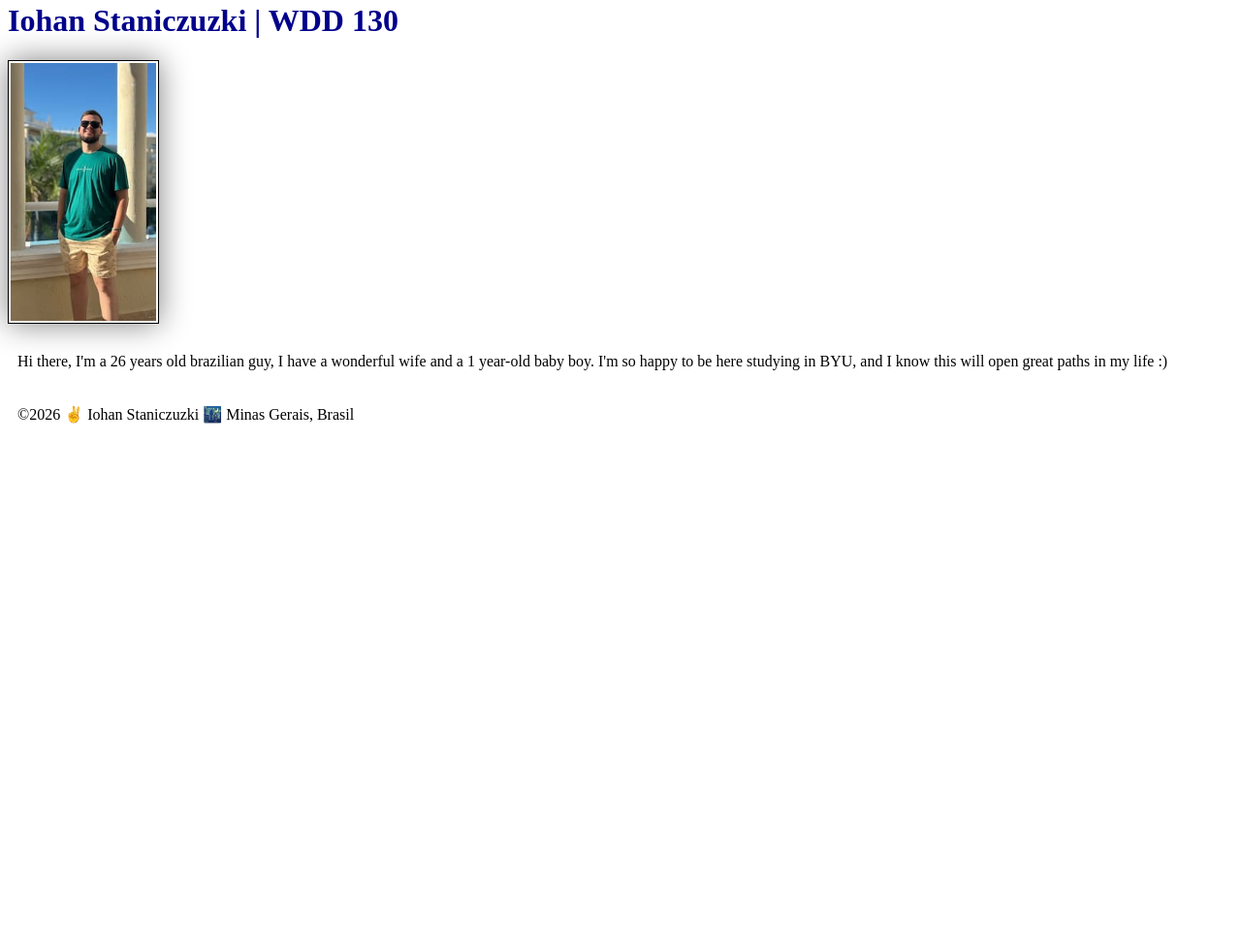
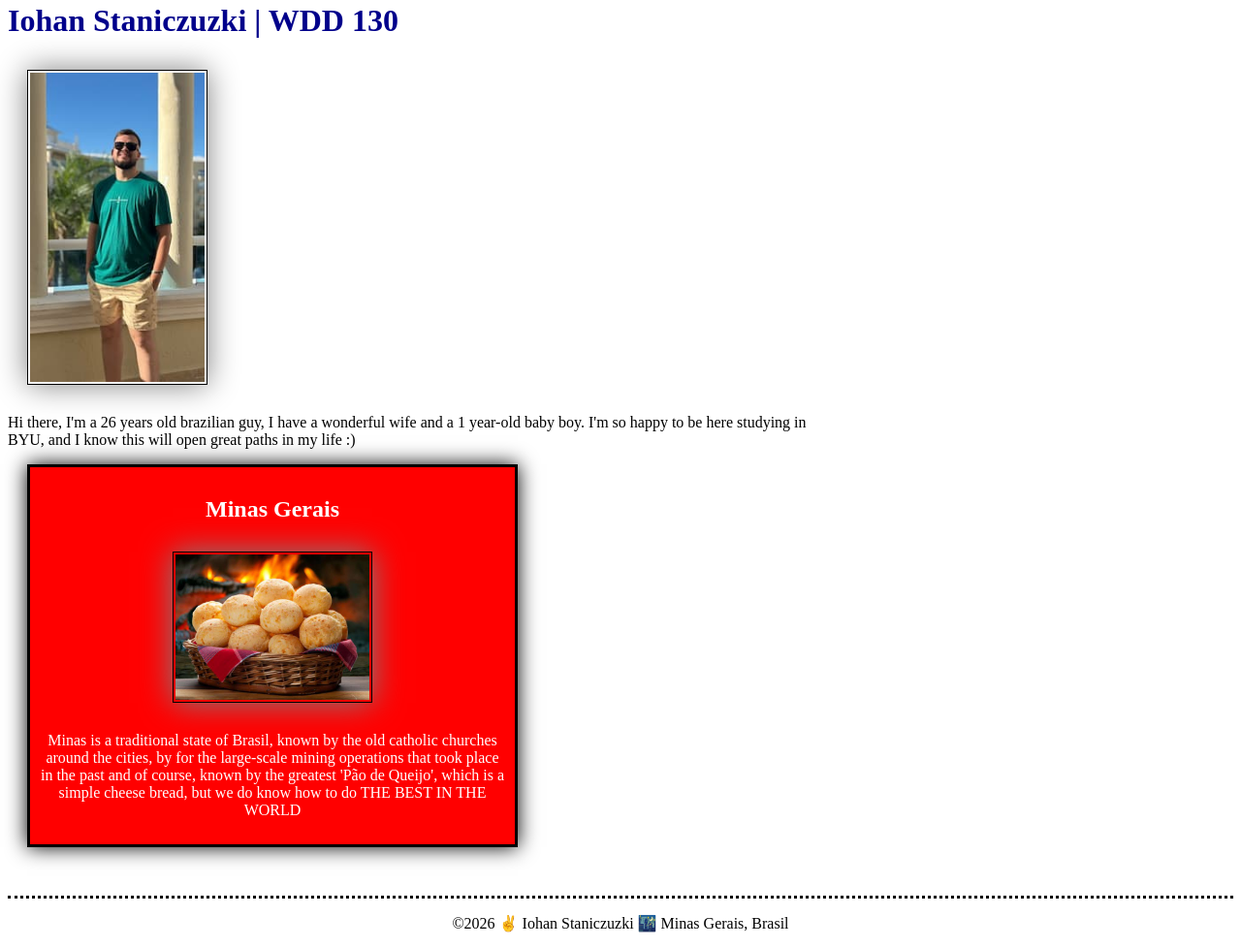
Before and after one commit to iomapasta14/wdd130, a plain HTML site: page index.html in a window 1280 px wide. Shown: the part 162-1140 px from the top of the page at 97% size. Before the commit the page ends 800 px from the top, so only its background shows below. Drawn offline with Linux system fonts and the light colour scheme.

Commit message:
W02 Assignment: Home Page Enhancement

```diff
--- a/index.html
+++ b/index.html
@@ -6,6 +6,8 @@
     <meta name="viewport" content="width=device-width, initial-scale=1.0">
     <title>Iohan Staniczuzki | WDD 130</title>
     <link rel="stylesheet" href="styles/styles.css">
+    <meta name="description" content="Iohan Staniczuzki Home Page - WDD130 Student">
+    <meta name="author" content="Iohan Staniczuzki">
 </head>
 
 <body>
@@ -23,6 +25,12 @@
         <p>Hi there, I'm a 26 years old brazilian guy, I have a wonderful wife and a 1 year-old baby boy. I'm so happy to be here studying in BYU, and I know this will open great paths in my life :)</p>
     </main>
 
+    <aside>
+        <h2>Minas Gerais</h2>
+        <img src="images/paodequeijo.jpg" alt="Typical food from Minas Gerais">
+        <p>Minas is a traditional state of Brasil, known by the old catholic churches around the cities, by for the large-scale mining operations that took place in the past and of course, known by the greatest 'Pão de Queijo', which is a simple cheese bread, but we do know how to do THE BEST IN THE WORLD</p>
+    </aside>
+
     <footer>
         <p>©2026 ✌️ Iohan Staniczuzki 🌃 Minas Gerais, Brasil</p>
 
--- a/styles/styles.css
+++ b/styles/styles.css
@@ -14,13 +14,40 @@ h1 {
 }
 
 img {
-    width: 150px;
+    width: 180px;
     height: auto;
+    margin: 10px 20px;
     border: 1px solid black;
     padding: 2px;
     box-shadow: 0 0 30px gray;
 }
 
 p {
+    padding: 0;
+}
+
+main {
+    max-width: 840px;
+}
+
+aside {
+    width: 30rem;
+    margin: 10px 20px;
+    border: 3px solid black;
     padding: 10px;
+    box-shadow: 0 0 20px black;
+    background-color: red;
+    color: white;
+    text-align: center;
 }
+
+aside img {
+    width: 200px;
+    height: auto;
+}
+
+footer {
+    margin-top: 50px;
+    border-top: 3px dotted black;
+    text-align: center;
+}
```
Also changed, not shown: images/paodequeijo.jpg (added).
